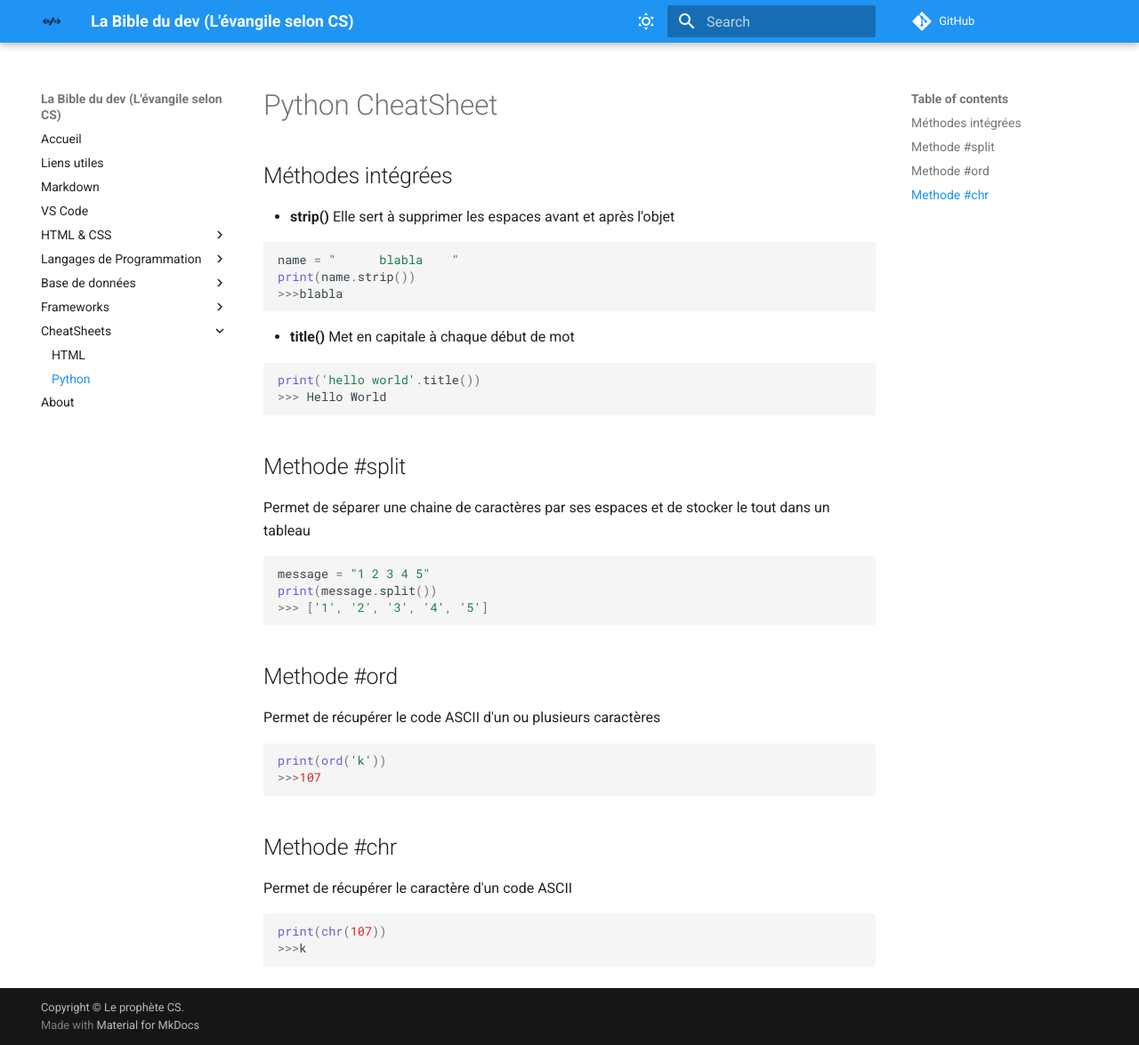
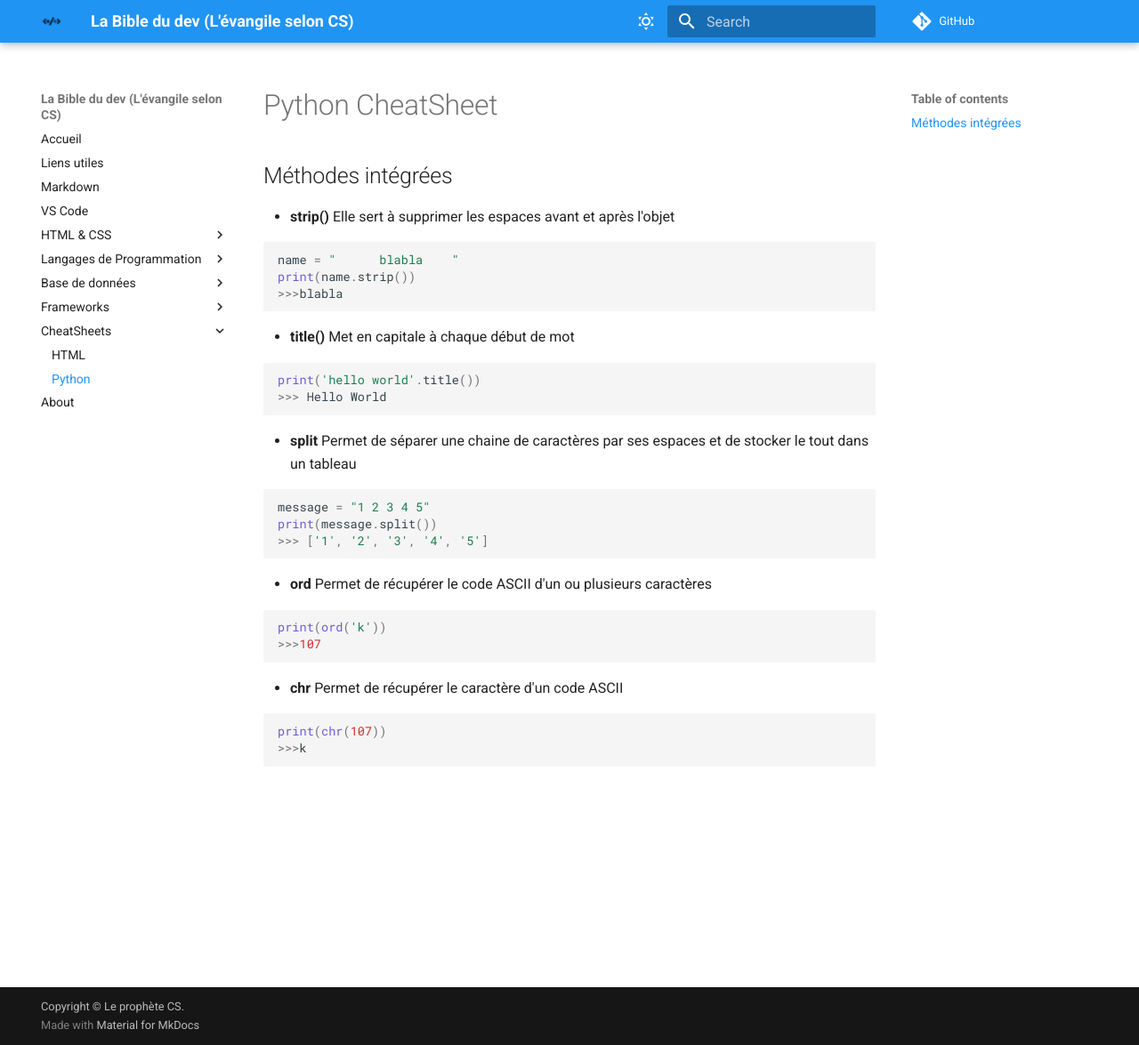
Before and after one commit to SampedroCyril/bible_build, an MkDocs documentation site: the page built from docs/cheatsheet_py.md, in a window 1280 px wide and 1175 px high. Shown: the whole window at 89% size. Built offline with MkDocs 1.6.1 and Material for MkDocs 9.7.7, drawn with Linux system fonts in a browser that asks for light colours; comment, search, counter and statistics services are not loaded.

Commit message:
Update cheatsheet_py.md

````diff
--- a/docs/cheatsheet_py.md
+++ b/docs/cheatsheet_py.md
@@ -19,7 +19,7 @@ print('hello world'.title())
 >>> Hello World
 ```
 
-## Methode #split
+- **split**
 Permet de séparer une chaine de caractères par ses espaces et de stocker le tout dans un tableau
 
 ```py
@@ -28,7 +28,7 @@ print(message.split())
 >>> ['1', '2', '3', '4', '5']
 ```
 
-## Methode #ord
+- **ord**
 Permet de récupérer le code ASCII d'un ou plusieurs caractères
 
 ```py
@@ -36,7 +36,7 @@ print(ord('k'))
 >>>107
 ```
 
-## Methode #chr
+- **chr**
 Permet de récupérer le caractère d'un code ASCII
 
 ```py
````
